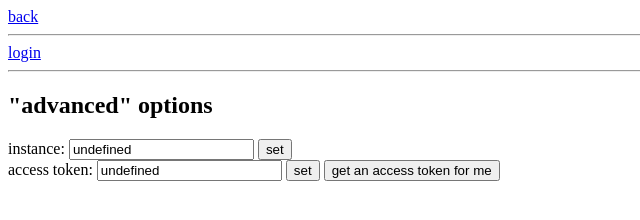
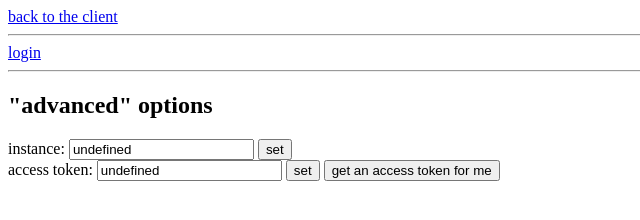
Before and after one commit to dzwdz/treed, a plain HTML site: page options.html in a window 1280 px wide. Shown: the full height of the page, 0-640 px from the left. Drawn offline with Linux system fonts and the light colour scheme.

Commit message:
move the client to client.html

```diff
--- a/options.html
+++ b/options.html
@@ -7,7 +7,7 @@
 		<link rel="stylesheet" href="treed.css">
 	</head>
 	<body>
-		<a href="index.html">back</a>
+		<a href="client.html">back to the client</a>
 		<hr/>
 
 		<a href="login.html">login</a>
```
Also changed, not shown: oauth.html (+1 -1 lines), client.html (renamed from index.html).
